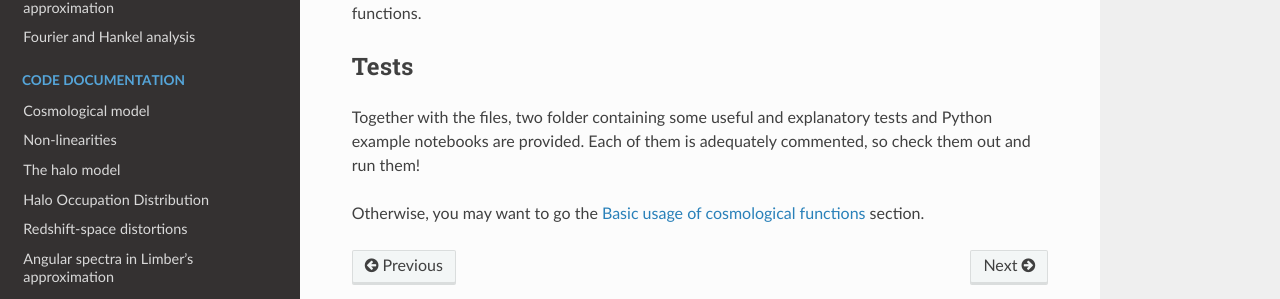
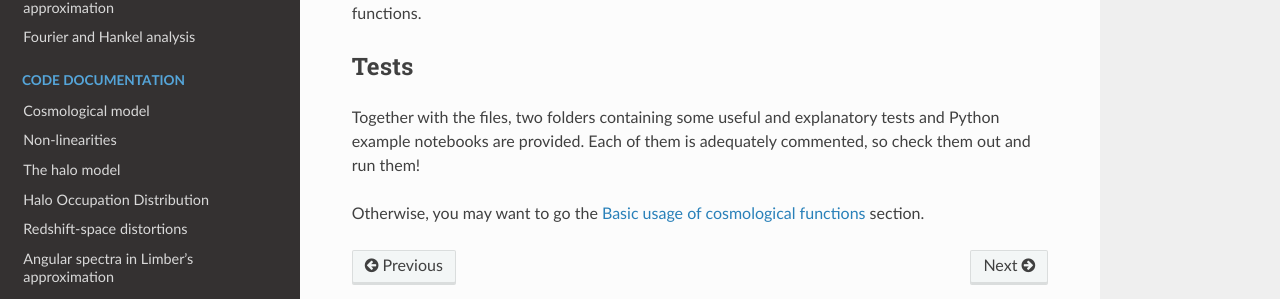
Before and after one commit to GabrieleParimbelli/COLIBRI, a Sphinx documentation site: the page built from doc/source/main/doc_overview.rst, in a window 1280 px wide and 900 px high, scrolled down 1337 px. Shown: the part 485-784 px from the top of the window. Built offline with Sphinx 7.4.7 and the Read the Docs theme 2.0.0, drawn with Linux system fonts in a browser that asks for light colours.

```diff
--- a/colibri/__init__.py
+++ b/colibri/__init__.py
@@ -1,3 +1,3 @@
 __all__ = ['constants', 'cosmology', 'fourier', 'galaxy', 'halo', 'nonlinear', 'RSD', 'useful_functions', 'angular_spectra']
 
-__version__ = '1.0'
+__version__ = '0.3'
--- a/doc/source/main/doc_overview.rst
+++ b/doc/source/main/doc_overview.rst
@@ -63,6 +63,6 @@ The file contains (as is obvious) useful functions such as extrapolation of arra
 Tests
 ----------------------------
 
-Together with the files, two folder containing some useful and explanatory tests and Python example notebooks are provided. Each of them is adequately commented, so check them out and run them!
+Together with the files, two folders containing some useful and explanatory tests and Python example notebooks are provided. Each of them is adequately commented, so check them out and run them!
 
 Otherwise, you may want to go the :ref:`cosmology_test` section.
```
